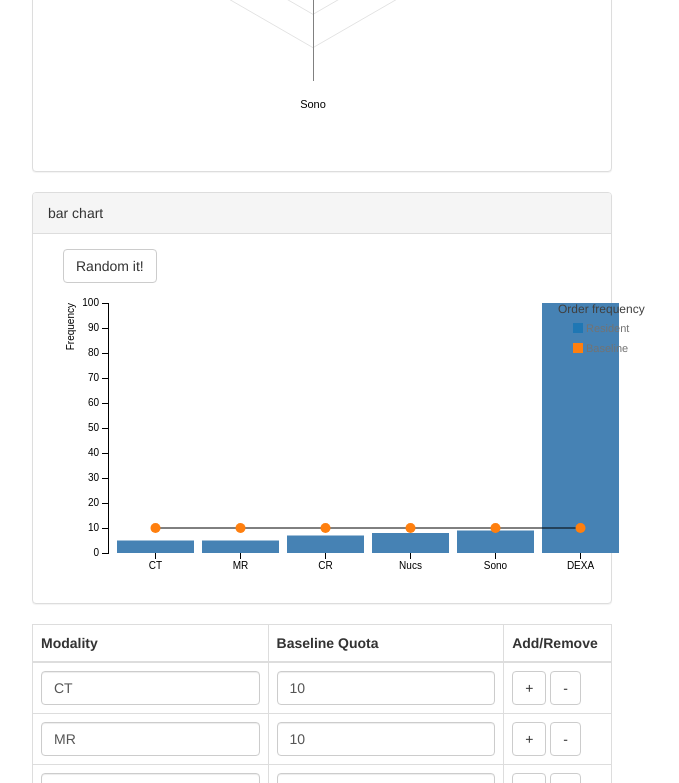
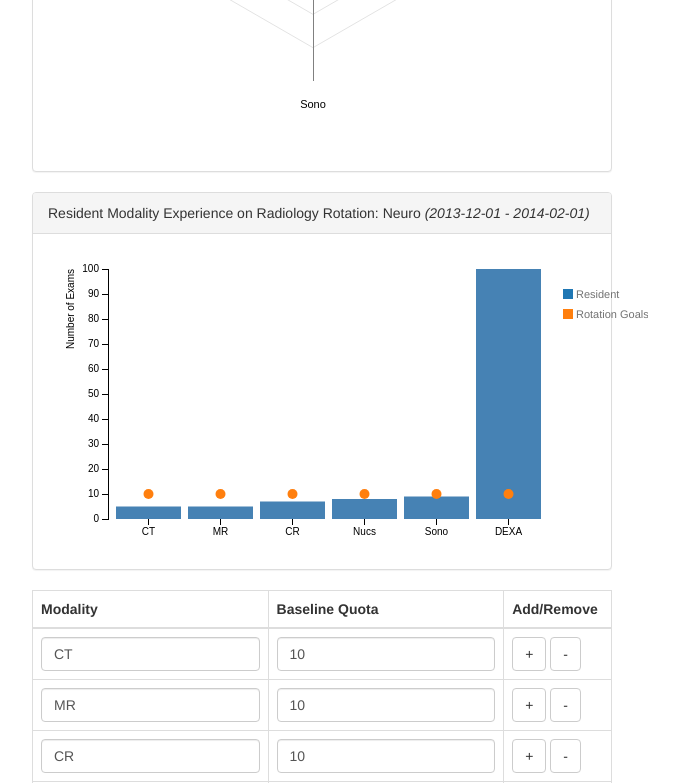
Before and after one commit to kurtteichman/resident-dashboard, a website: page src/index.html at #/dash in a window 1280 px wide. Shown: the part 512-1295 px from the top of the page, without its empty margins (13-692 px from the left). Drawn offline with Linux system fonts and the light colour scheme; no server answers.

Commit message:
added dates to bar chart title panel -- changed frequency -> number of exams

```diff
--- a/src/js/app.js
+++ b/src/js/app.js
@@ -110,7 +110,7 @@ angular.module('app',['ngRoute','ngSanitize'])
 				draw: function(id,d,options) {
 					var cfg = {
 						margin :{top: 20, right: 20, bottom: 30, left: 40},
-						width : 600 - margin.left - margin.right,
+						width : 550 - margin.left - margin.right,
 						height :300 - margin.top - margin.bottom
 					};
 
@@ -131,7 +131,7 @@ angular.module('app',['ngRoute','ngSanitize'])
 						};
 
 						var x = d3.scale.ordinal()
-			    		.rangeRoundBands([0, cfg.width], .1);
+			    		.rangeRoundBands([0, cfg.width - 80], .1);
 						x.domain(d.map(function(d) { return d.modality; }));
 
 						var y = d3.scale.linear()
@@ -173,7 +173,7 @@ angular.module('app',['ngRoute','ngSanitize'])
 							.attr("y", 3)
 							.attr("dy", "-3.71em")
 							.style("text-anchor","end")
-							.text("Frequency");
+							.text("Number of Exams");
 
 						svg.selectAll(".bar")
 							.data(d)
@@ -219,6 +219,7 @@ angular.module('app',['ngRoute','ngSanitize'])
 							{modality:'DEXA', frequency:10}
 						];
 						*/
+						/*
 						var line = d3.svg.line()
 					    .x(function(d) { return x(d.modality); })
 					    .y(function(d) { return y(d.baseline_frequency); });
@@ -229,11 +230,7 @@ angular.module('app',['ngRoute','ngSanitize'])
 						.style("stroke","black")
 						.style("stroke-width","1")
 						.style("fill","none")
-
-
-						var div = svg.append("div")
-					    .attr("class", "tooltip")
-					    .style("opacity", 0);
+						*/
 
 						svg.selectAll("dot")
 						.data(d)
@@ -263,6 +260,7 @@ angular.module('app',['ngRoute','ngSanitize'])
 							.style('opacity', 0);
 						});
 
+						/*
 						var text = svg.append("text")
 						.attr("class", "title")
 						.attr("x", 450)
@@ -270,6 +268,7 @@ angular.module('app',['ngRoute','ngSanitize'])
 						.attr("font-size", "12px")
 						.attr("fill", "#404040")
 						.text("Order frequency");
+						*/
 
 						line_tooltip = svg.append('text')
 						.style('opacity', 0)
@@ -289,13 +288,13 @@ angular.module('app',['ngRoute','ngSanitize'])
 						.attr("height", 100)
 						.attr("width", 200)
 						.attr('transform', 'translate(90,20)');
-						var LegendOptions = ["Resident","Baseline"];
+						var LegendOptions = ["Resident","Rotation Goals"];
 						//Create colour squares
 						legend.selectAll('rect')
 						.data(LegendOptions)
 						.enter()
 						.append("rect")
-						.attr("x",w - 125)
+						.attr("x",w - 135)
 						.attr("y", function(d, i){ return i * 20;})
 						.attr("width", 10)
 						.attr("height", 10)
@@ -308,7 +307,7 @@ angular.module('app',['ngRoute','ngSanitize'])
 						.data(LegendOptions)
 						.enter()
 						.append("text")
-						.attr("x",w - 112)
+						.attr("x",w - 122)
 						.attr("y", function(d, i){ return i * 20 + 9;})
 						.attr("font-size", "11px")
 						.attr("fill", "#737373")
@@ -773,12 +772,14 @@ angular.module('app',['ngRoute','ngSanitize'])
 		console.log('add item');
 		console.log(index);
 		$scope.left_bar_chart_data.splice(index,0,{modality:"change this",frequency:"0",baseline_frequency:"change this"});
+		$scope.$broadcast('copyData',[]);
 	}
 
 	$scope.removeResidentDataItem = function(index) {
 		console.log('remove item');
 		console.log(index);
 		$scope.left_bar_chart_data.splice(index,1);
+		$scope.$broadcast('copyData',[]);
 	}
 
 	$scope.changePage = function (page_number) {
--- a/src/templates/barchart.tpl.html
+++ b/src/templates/barchart.tpl.html
@@ -1,5 +1,6 @@
 <div class="col-md-12">
-	<button ng-click="drawBarChart()" class="btn btn-default">Random it!</button>
+	<!-- <button ng-click="drawBarChart()" class="btn btn-default">Random it!</button> -->
+	<div></div>
 	<div id="legend" class="row">
 		<div id="chart" class="row"></div>
 	</div>
--- a/src/views/dashboard.html
+++ b/src/views/dashboard.html
@@ -8,7 +8,7 @@
 				</div>
 			</div>
 			<div class="panel panel-default">
-				<div class="panel-heading">bar chart</div>
+				<div class="panel-heading">Resident Modality Experience on Radiology Rotation: Neuro <i>({{ from_date }} - {{ to_date }})</i></div>
 				<div class="panel-body">
 					<dash-Bar-Chart residentdata="left_bar_chart_data" baselinedata="left_bar_chart_baseline_data"></dash-Bar-Chart>
 				</div>
```
